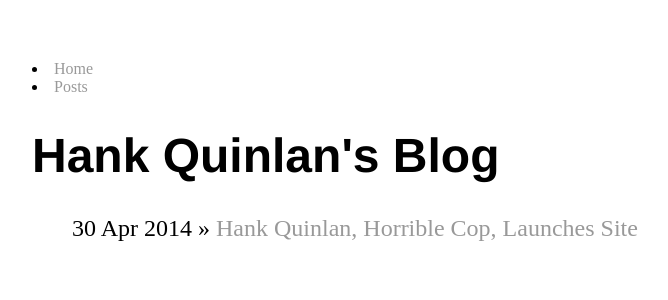
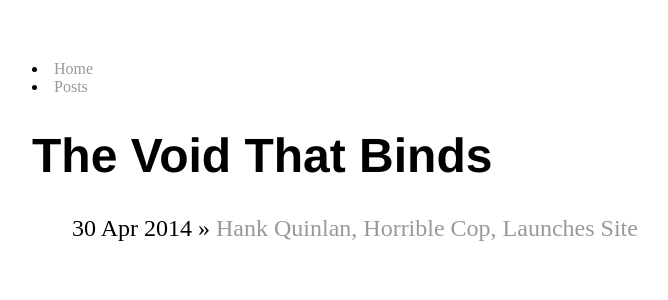
Before and after one commit to ZacSmir/placeholder-website, a Jekyll site: the page built from blog/index.html, in a window 1280 px wide. Shown: the top 300 px of the page, without its empty margins (160-828 px from the left). Built offline with Jekyll 4.4.1, drawn with Linux system fonts in a browser that asks for light colours.

Commit message:
Update index.html

```diff
--- a/blog/index.html
+++ b/blog/index.html
@@ -1,6 +1,6 @@
 ---
 layout: default
-title: Hank Quinlan's Blog
+title: The Void That Binds
 ---
 	<h1>{{ page.title }}</h1>
 	<ul class="posts">
```
